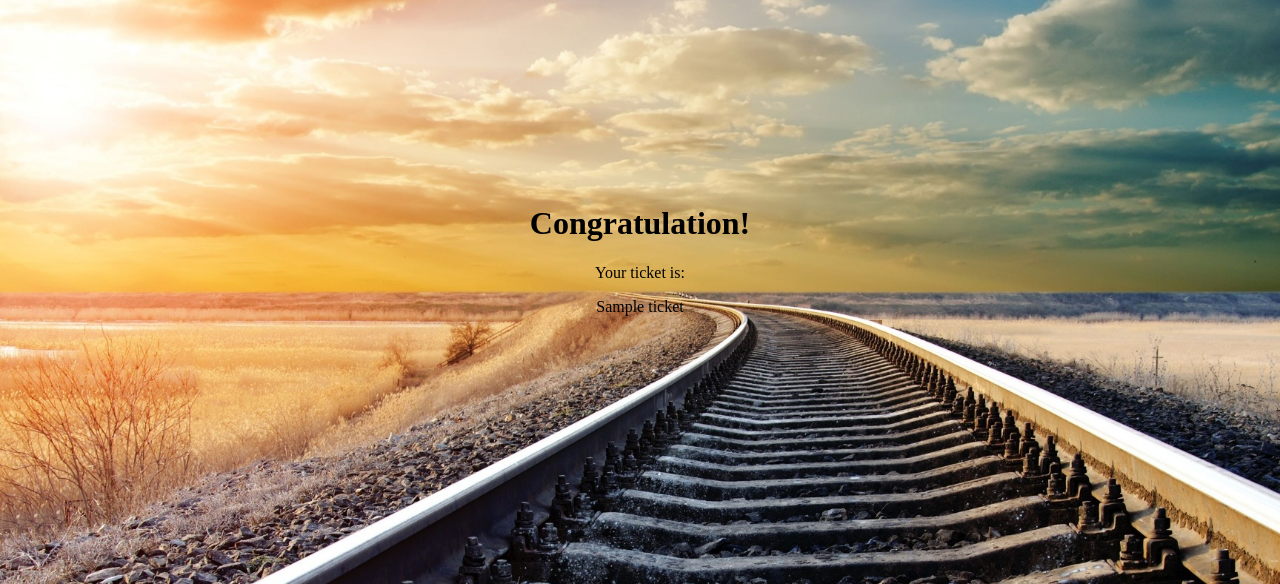
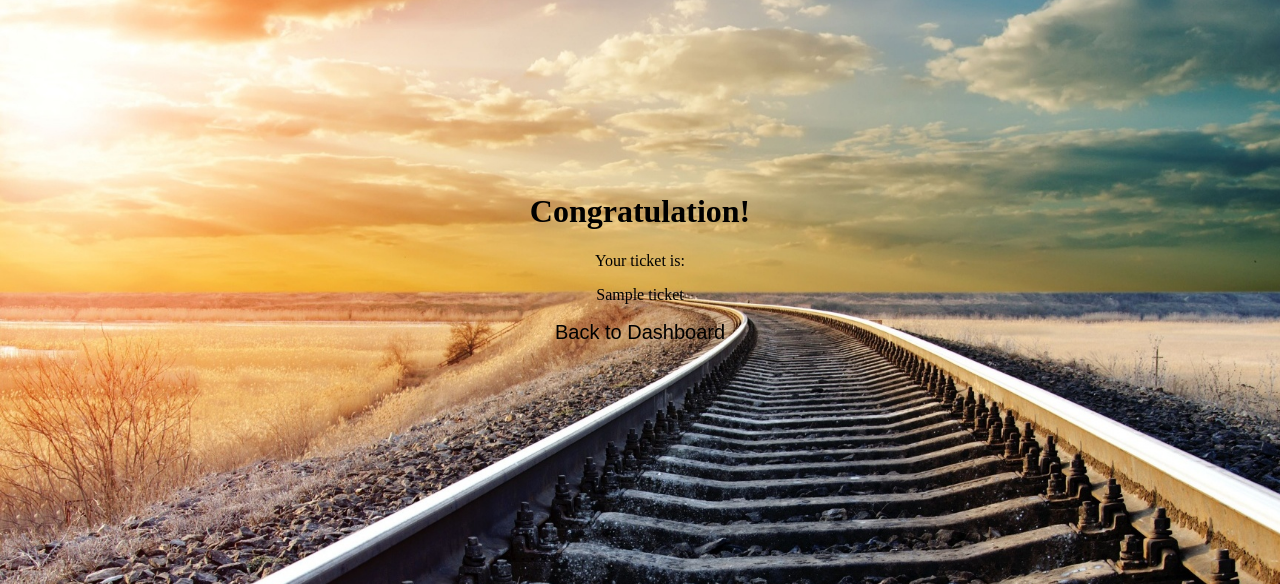
Before and after one commit to sharlec/PoW, a Flask app: template templates/outcome.html in a window 1280 px wide. Shown: the part 142-726 px from the top of the page. Run offline with Flask 2, Linux system fonts and the light colour scheme; the template is opened without the code that fills it: most values are stand-ins (such as "Sample title", 1, 10 or a date in 2020).

Commit message:
add button

```diff
--- a/templates/outcome.html
+++ b/templates/outcome.html
@@ -19,6 +19,18 @@
                 text-align: center;
             }
 
+            #btn {
+                background-color: transparent;
+                color: black;
+                border: none;
+                font-size: 20px;
+            }
+
+            #btn:hover {
+                background-color: rgba(255, 255, 255, 0.5);
+                color: black;
+            }
+
         </style>
 
     </head>
@@ -27,6 +39,10 @@
             <h1>Congratulation!</h1>
             <p>Your ticket is:</p>
             <p>{{ticket}}</p>
+            <form action='{{ url_for("tickets") }}'>
+                <input type="submit" id="btn" value="Back to Dashboard"/>
+            </form>
         </div>
+
     </body>
 </html>
```
